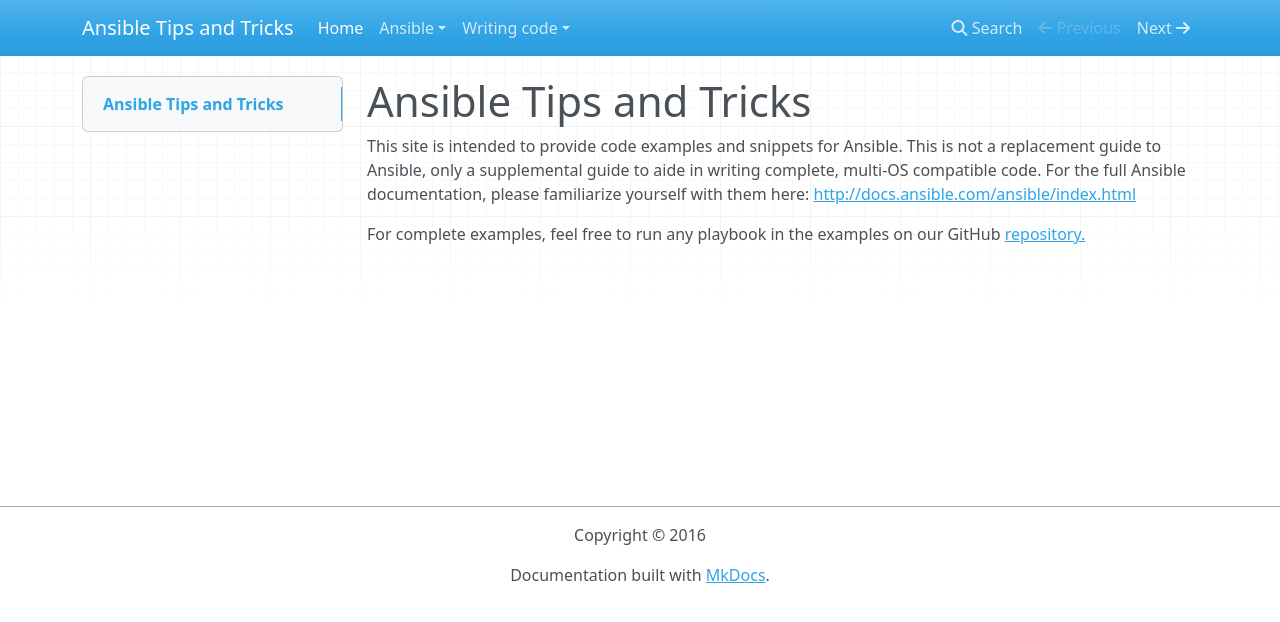
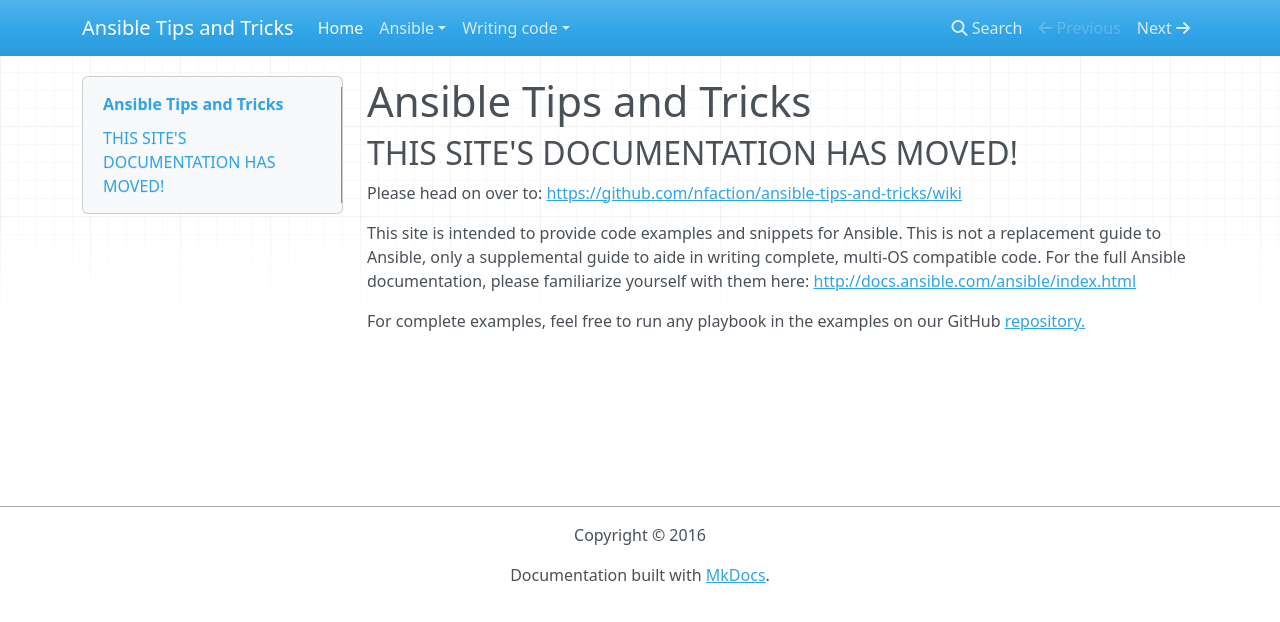
Before and after one commit to nfaction/ansible-tips-and-tricks, an MkDocs documentation site: the page built from docs/index.md, in a window 1280 px wide. Shown: the top 622 px of the page. Built offline with MkDocs 1.6.1, drawn with Linux system fonts in a browser that asks for light colours; nearby versions of some CDN libraries; old or Windows-style settings are respelled for this version of MkDocs.

Commit message:
Add redirect to new site

```diff
--- a/docs/index.md
+++ b/docs/index.md
@@ -1,4 +1,9 @@
 # Ansible Tips and Tricks
+
+## THIS SITE'S DOCUMENTATION HAS MOVED!
+
+Please head on over to: <https://github.com/nfaction/ansible-tips-and-tricks/wiki>
+
 
 This site is intended to provide code examples and snippets for Ansible.  This is not a replacement guide to Ansible, only a supplemental guide to aide in writing complete, multi-OS compatible code.  For the full Ansible documentation, please familiarize yourself with them here: <http://docs.ansible.com/ansible/index.html>
 
```
